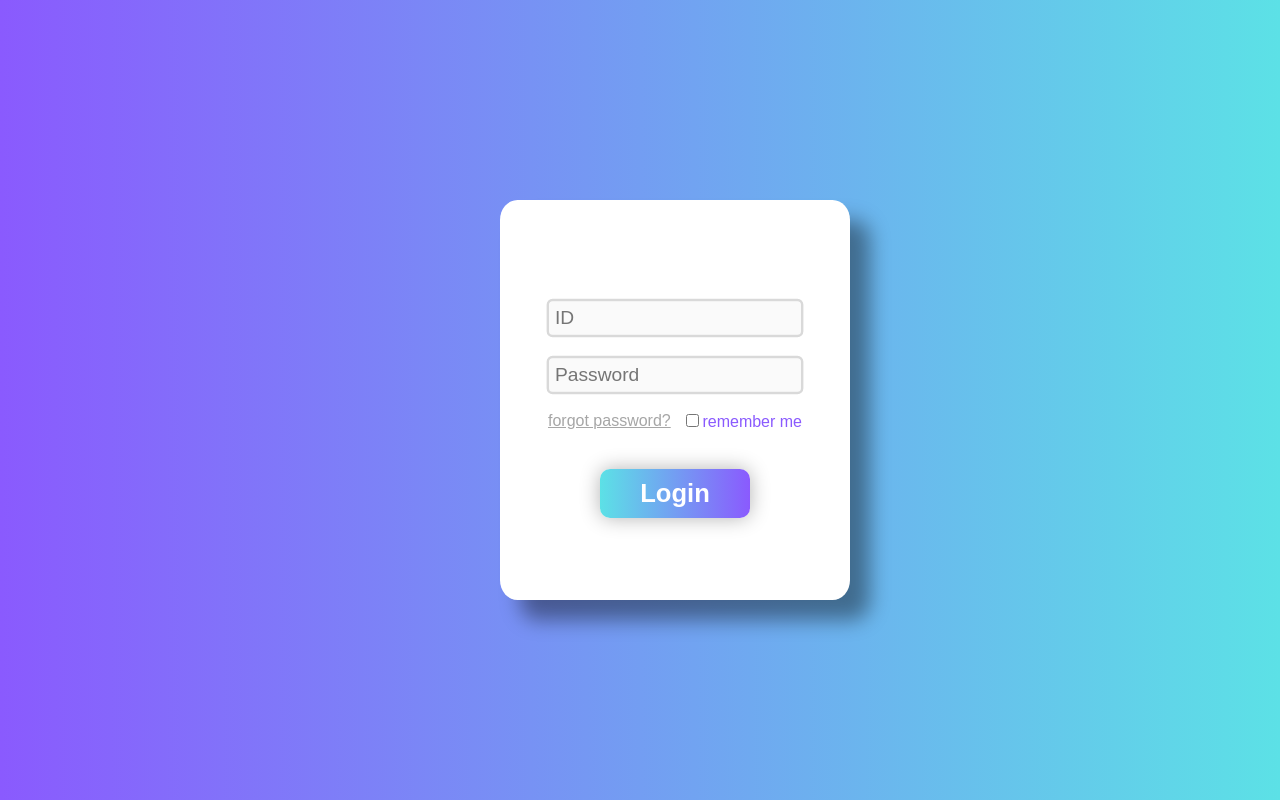
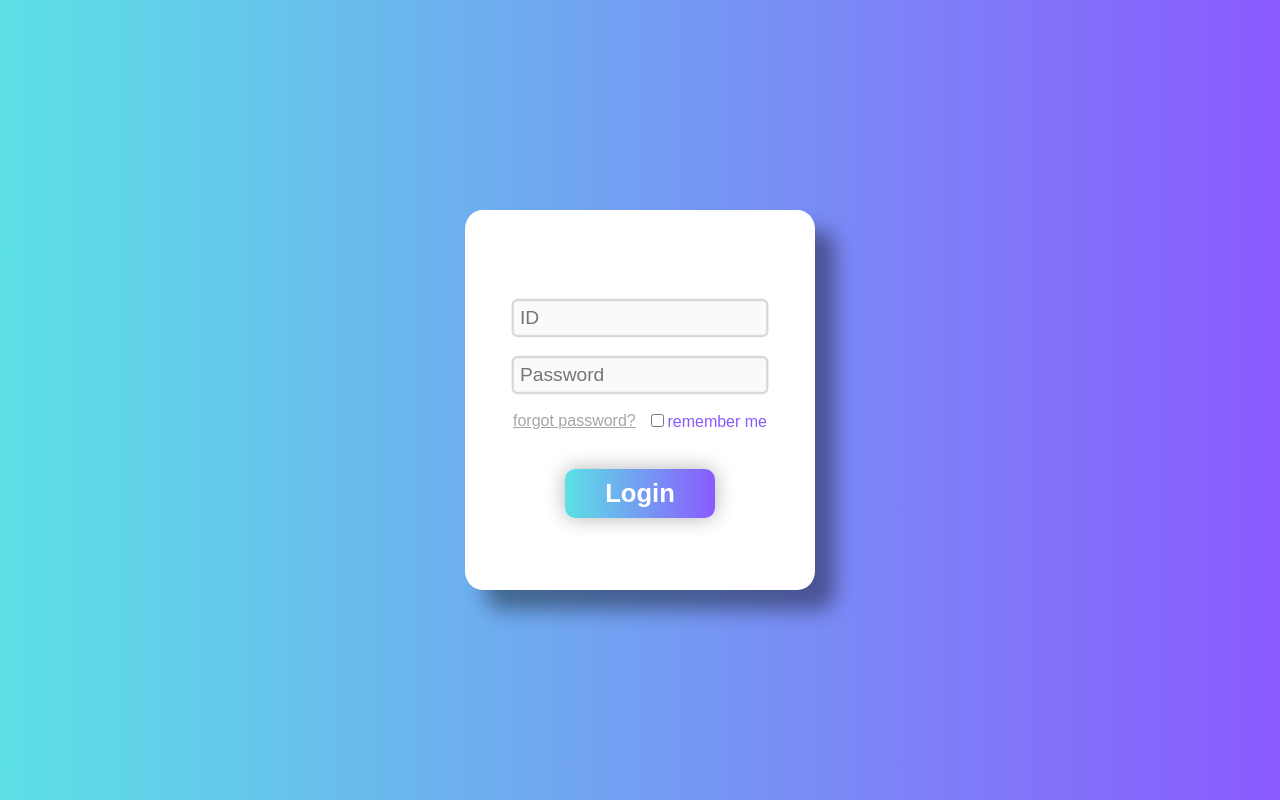
Before and after one commit to SawabS/webdev-project, a plain HTML site: page index.html in a window 1280 px wide. Drawn offline with Linux system fonts and the light colour scheme.

Commit message:
Properly centered the login box.

```diff
--- a/assets/css/login.css
+++ b/assets/css/login.css
@@ -3,7 +3,7 @@
     align-items: center;
     justify-content: center;
     font-family: Arial;
-    background: linear-gradient(to left, #5ce1e6, #8a5afe);
+    background: linear-gradient(to right, #5ce1e6, #8a5afe);
     background-repeat: no-repeat;
     background-size: cover;
     background-position: center;
@@ -17,14 +17,15 @@
     flex-direction: column;
     align-items: center;
     justify-content: center;
-    position: absolute;
+    position: fixed;
     background-color: white;
     box-shadow: 20px 20px 20px rgba(0, 0, 0, 0.4);
-    margin: 20px 10px;
     width: 350px;
-    height: 400px;
+    height: 380px;
     border-radius: 5%;
-    transform: translate(10%, 0%);
+    top: 50%;
+    left: 50%;
+    transform: translate(-50%, -50%);
 }
 
 .inputbox {
--- a/index.html
+++ b/index.html
@@ -3,7 +3,7 @@
 
   <head>
     <meta charset="UTF-8">
-    <title>Boblox Login</title>
+    <title>Login Page</title>
     <meta name="viewport" content="width=device-width, initial-scale=1.0">
     <link rel="stylesheet" href="assets/css/login.css">
   </head>
```
Also changed, not shown: login.html (+1 -1 lines).
